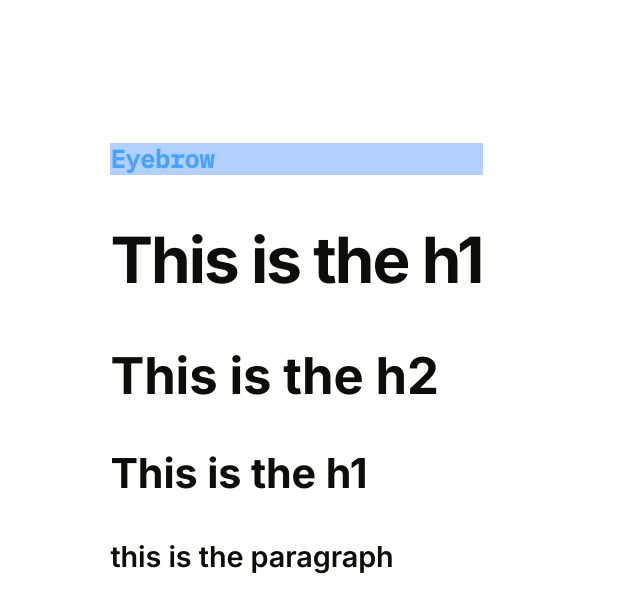
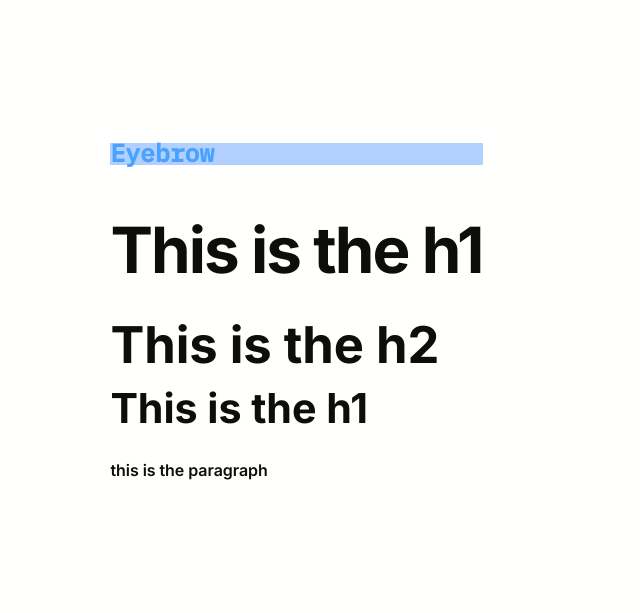
Before and after one commit to krlmnz/krlmnz, a Jekyll site: the page index.html, which Jekyll copies as it is, in a window 1280 px wide. Shown: the top 613 px of the page, without its empty margins (0-640 px from the left). Built offline with Jekyll 4.4.1, drawn with Linux system fonts in a browser that asks for light colours.

Commit message:
Update index.html

```diff
--- a/index.html
+++ b/index.html
@@ -98,30 +98,10 @@ body, p {
 
   color: var(--text);
   font-family: 'Inter', sans-serif;
-  font-size: var(--font-size-body);
-  line-height: var(--lineHeight);
+  font-size: 1rem;
+  line-height: 1.333rem;
   letter-spacing: -0.003em;
   font-weight: 520;
-  -webkit-text-size-adjust: 100%;
-  -ms-text-size-adjust: 100%;
-
-  -webkit-overflow-scrolling: touch;
-  scroll-behavior: smooth;
-
-  font-kerning: normal;
-    -webkit-font-kerning: normal;
-    -ms-font-kerning: normal;
-    -moz-font-kerning: normal;
-    -o-font-kerning: normal;
-
-  font-variant-ligatures: contextual common-ligatures;
-    -webkit-font-variant-ligatures: contextual common-ligatures;
-    -ms-font-variant-ligatures: contextual common-ligatures;
-    -moz-font-variant-ligatures: contextual common-ligatures;
-    -o-font-variant-ligatures: contextual common-ligatures;
-
-  /* required to work around letter-spacing bug in Chrome: */
-  font-feature-settings: 'kern' 1, 'liga' 1, 'calt' 1;
 }
 
 a {
```
